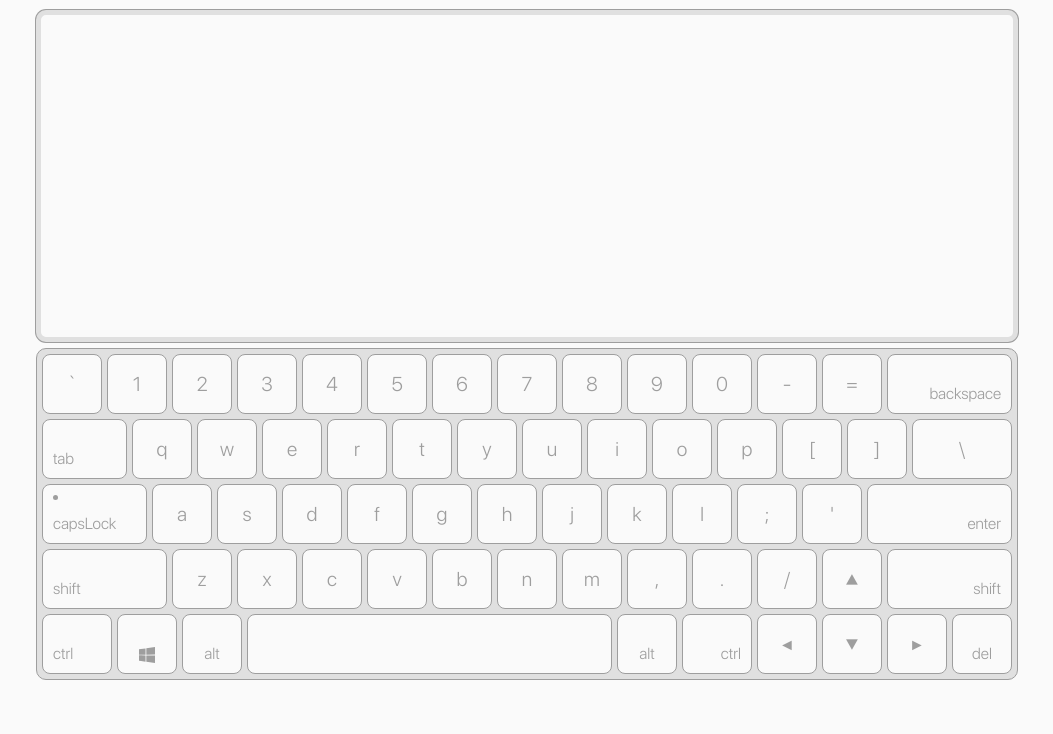
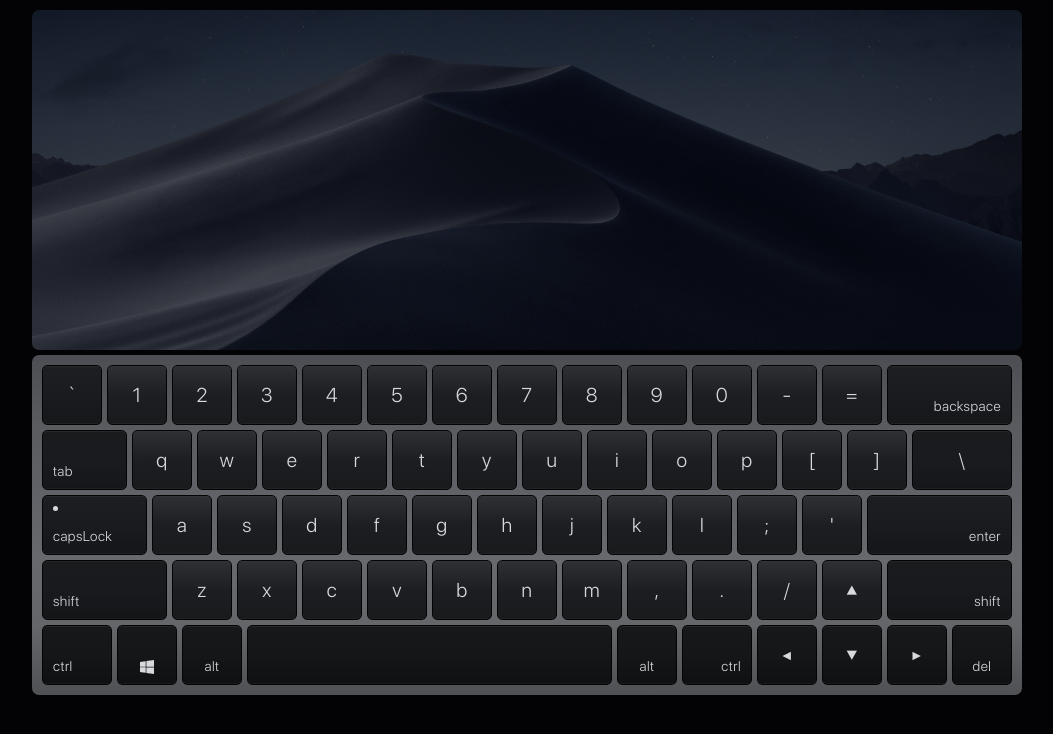
Before and after one commit to viGITory/virtual-keyboard, a website built with webpack: page src/index.html in a window 1280 px wide. Shown: the whole page, without its empty margins (113-1166 px from the left). Built offline with nearby package versions, Linux system fonts and the light colour scheme.

Commit message:
feat: replace styles to dark theme

```diff
--- a/src/js/key.js
+++ b/src/js/key.js
@@ -11,10 +11,6 @@ export default class Key {
   }
 
   render(currentLang) {
-    if (!currentLang.shift && !currentLang.code.match('Arrow|Space')) {
-      this.container.classList.add('keyboard__key--fn');
-    }
-
     if (currentLang.code === 'CapsLock') {
       this.indicator = document.createElement('span');
       this.indicator.classList.add('keyboard__indicator');
@@ -25,6 +21,7 @@ export default class Key {
     }
 
     this.container.setAttribute('data-key', `${currentLang.code}`);
+    this.container.classList.add(`keyboard__key--${currentLang.code}`);
 
     return this.container;
   }
--- a/src/scss/display.scss
+++ b/src/scss/display.scss
@@ -1,22 +1,26 @@
 .display {
   display: block;
-  width: 98.2rem;
-  height: 33.2rem;
-  padding: 1.1rem;
+  width: 99rem;
+  height: 34rem;
+  padding: 1rem;
   margin: 0 auto;
-  margin-bottom: 0.6rem;
+  margin-bottom: 0.5rem;
 
   font-family: inherit;
-  font-size: inherit;
+  font-size: 2rem;
   font-weight: inherit;
-  color: var(--color-dark-s);
+  color: inherit;
 
   resize: none;
-  background-color: var(--color-light-s);
-  border: 0.5rem solid var(--color-light-m);
-  border-radius: 1rem;
+  background-color: rgba(0, 0, 0, 0.5);
+  background-image: url("../assets/bg.jpg");
+  background-repeat: no-repeat;
+  background-position: center;
+  background-size: cover;
+  background-blend-mode: multiply;
+  border: 0;
+  border-radius: 0.7rem;
   outline: none;
-  box-shadow: 0 0 0 0.1rem var(--color-light-l);
 
   &::-webkit-scrollbar {
     width: 0.5rem;
@@ -27,6 +31,14 @@
   }
 
   &::-webkit-scrollbar-thumb {
-    background-color: var(--color-light-l);
+    background-image: linear-gradient(
+      to bottom,
+      #4d4e53,
+      #5a5b5f,
+      #616267,
+      #68696d,
+      #65666a,
+      #505154
+    );
   }
 }
--- a/src/scss/keyboard.scss
+++ b/src/scss/keyboard.scss
@@ -1,11 +1,18 @@
 .keyboard {
   width: max-content;
-  padding: 0.5rem;
+  padding: 1rem;
   margin: 0 auto;
 
-  background-color: var(--color-light-m);
-  border: 0.1rem solid var(--color-light-l);
-  border-radius: 1rem;
+  background-image: linear-gradient(
+    to bottom,
+    #4d4e53,
+    #5a5b5f,
+    #616267,
+    #68696d,
+    #65666a,
+    #505154
+  );
+  border-radius: 0.7rem;
 
   &__row,
   &__key {
@@ -31,103 +38,146 @@
     font-size: 2rem;
     font-weight: inherit;
     color: inherit;
+    letter-spacing: inherit;
 
     cursor: pointer;
-    background-color: var(--color-light-s);
-    border: 0.1rem solid var(--color-light-l);
-    border-radius: 0.8rem;
+    background-image: linear-gradient(to bottom, #2f3034, #1d1e22, #191a1c);
+    border: 0.1rem solid #030305;
+    border-radius: 0.5rem;
     outline: none;
+    box-shadow: inset 0 0.1rem 0 0 #333437, inset 0 -0.1rem 0 0 #222325;
 
-    transition: color 0.2s, border-color 0.2s;
+    transition-duration: 0.1s;
+    transition-property: text-shadow, border-color, box-shadow;
 
-    &[data-key="Backspace"],
-    &[data-key="ShiftRight"],
-    &[data-key="ShiftLeft"] {
+    svg {
+      width: 1.4rem;
+      height: 1.4rem;
+
+      pointer-events: none;
+      fill: #d8d9dd;
+
+      path {
+        transition: fill 0.2s;
+      }
+    }
+
+    &::selection {
+      background-color: transparent;
+    }
+
+    &--Backquote,
+    &--Backspace {
+      background-image: linear-gradient(to bottom, #1e1f22, #1a1b1f, #161719);
+      box-shadow: inset 0 0.1rem 0 0 #262729, inset 0 -0.1rem 0 0 #202123;
+    }
+
+    &--Tab,
+    &--Backslash {
+      background-image: linear-gradient(to bottom, #1a1b1d, #1a1b1f, #15161a);
+      box-shadow: inset 0 0.1rem 0 0 #27282a, inset 0 -0.1rem 0 0 #1f2020;
+    }
+
+    &--CapsLock,
+    &--Enter {
+      background-image: linear-gradient(to bottom, #1d1e22, #1a1b1f, #15161a);
+      box-shadow: inset 0 0.1rem 0 0 #27282a, inset 0 -0.1rem 0 0 #212226;
+    }
+
+    &--ShiftLeft,
+    &--ShiftRight {
+      background-image: linear-gradient(to bottom, #1a1b1d, #191a1e, #141517);
+      box-shadow: inset 0 0.1rem 0 0 #232424, inset 0 -0.1rem 0 0 #1c1d1f;
+    }
+
+    &--ControlLeft,
+    &--MetaLeft,
+    &--AltLeft,
+    &--Space,
+    &--AltRight,
+    &--ControlRight,
+    &--ArrowLeft,
+    &--ArrowDown,
+    &--ArrowRight,
+    &--Delete {
+      background-image: linear-gradient(to bottom, #17181a, #151618, #0f1012);
+      box-shadow: inset 0 0.1rem 0 0 #252628, inset 0 -0.1rem 0 0 #1a1c1b;
+    }
+
+    &--Backspace,
+    &--ShiftRight,
+    &--ShiftLeft {
       width: 12.5rem;
     }
 
-    &[data-key="Tab"] {
+    &--Tab {
       width: 8.5rem;
     }
 
-    &[data-key="Backslash"] {
+    &--Backslash {
       width: 10rem;
     }
 
-    &[data-key="CapsLock"] {
+    &--CapsLock {
       flex-direction: column;
       align-items: flex-start;
       justify-content: space-between;
       width: 10.5rem;
     }
 
-    &[data-key="ControlLeft"],
-    &[data-key="ControlRight"] {
+    &--ControlLeft,
+    &--ControlRight {
       width: 7rem;
     }
 
-    &[data-key="Enter"] {
+    &--Enter {
       width: 14.5rem;
     }
 
-    &[data-key="Space"] {
+    &--Space {
       flex-grow: 1;
     }
 
-    &[data-key="Tab"],
-    &[data-key="ShiftLeft"],
-    &[data-key="ControlLeft"] {
+    &--Tab,
+    &--ShiftLeft,
+    &--ControlLeft {
       justify-content: flex-start;
     }
 
-    &[data-key="Backspace"],
-    &[data-key="Enter"],
-    &[data-key="ShiftRight"],
-    &[data-key="ControlRight"] {
+    &--Backspace,
+    &--Enter,
+    &--ShiftRight,
+    &--ControlRight {
       justify-content: flex-end;
     }
 
-    &[data-key="ArrowUp"],
-    &[data-key="ArrowLeft"],
-    &[data-key="ArrowDown"],
-    &[data-key="ArrowRight"] {
-      font-size: 1.6rem;
+    &--CapsLock,
+    &--ArrowUp,
+    &--ArrowLeft,
+    &--ArrowDown,
+    &--ArrowRight {
+      font-size: 1.4rem;
     }
 
-    svg {
-      width: 1.6rem;
-      height: 1.6rem;
-
-      pointer-events: none;
-      fill: var(--color-light-l);
-
-      path {
-        transition: fill 0.2s;
-      }
-    }
-
-    &:hover,
-    &:focus {
-      color: var(--color-dark-s);
-      border-color: transparent;
-
-      svg {
-        fill: var(--color-dark-s);
-      }
-    }
-
-    &--fn {
+    &--Tab,
+    &--Backspace,
+    &--Enter,
+    &--ShiftLeft,
+    &--ShiftRight,
+    &--ControlLeft,
+    &--MetaLeft,
+    &--AltLeft,
+    &--AltRight,
+    &--ControlRight,
+    &--Delete {
       align-items: flex-end;
-      font-size: 1.6rem;
+      font-size: 1.4rem;
     }
 
     &--active {
-      color: var(--color-dark-s);
-      border-color: transparent;
-
-      svg {
-        fill: var(--color-dark-s);
-      }
+      text-shadow: 0 0 0.5rem #d8d9dd;
+      border-color: #d8d9dd;
+      box-shadow: 0 0 0.5rem #d8d9dd;
     }
   }
 
@@ -135,13 +185,13 @@
     width: 0.5rem;
     height: 0.5rem;
 
-    background-color: var(--color-light-l);
+    background-color: #d8d9dd;
     border-radius: 50%;
 
-    transition: background-color 0.2s;
+    transition: background-color 0.1s;
 
     &--active {
-      background-color: var(--color-bright);
+      background-color: #00e676;
     }
   }
 }
--- a/src/scss/page.scss
+++ b/src/scss/page.scss
@@ -11,9 +11,10 @@ body {
   padding: 1rem;
 
   font-family: "San Francisco Pro Display", Arial, sans-serif;
-  font-size: 1.6rem;
+  font-size: 1.4rem;
   font-weight: 300;
-  color: var(--color-light-l);
+  color: #d8d9dd;
+  letter-spacing: 0.05rem;
 
-  background-color: var(--color-light-s);
+  background-color: #030305;
 }
```
Also changed, not shown: src/assets/bg.jpg (added).
